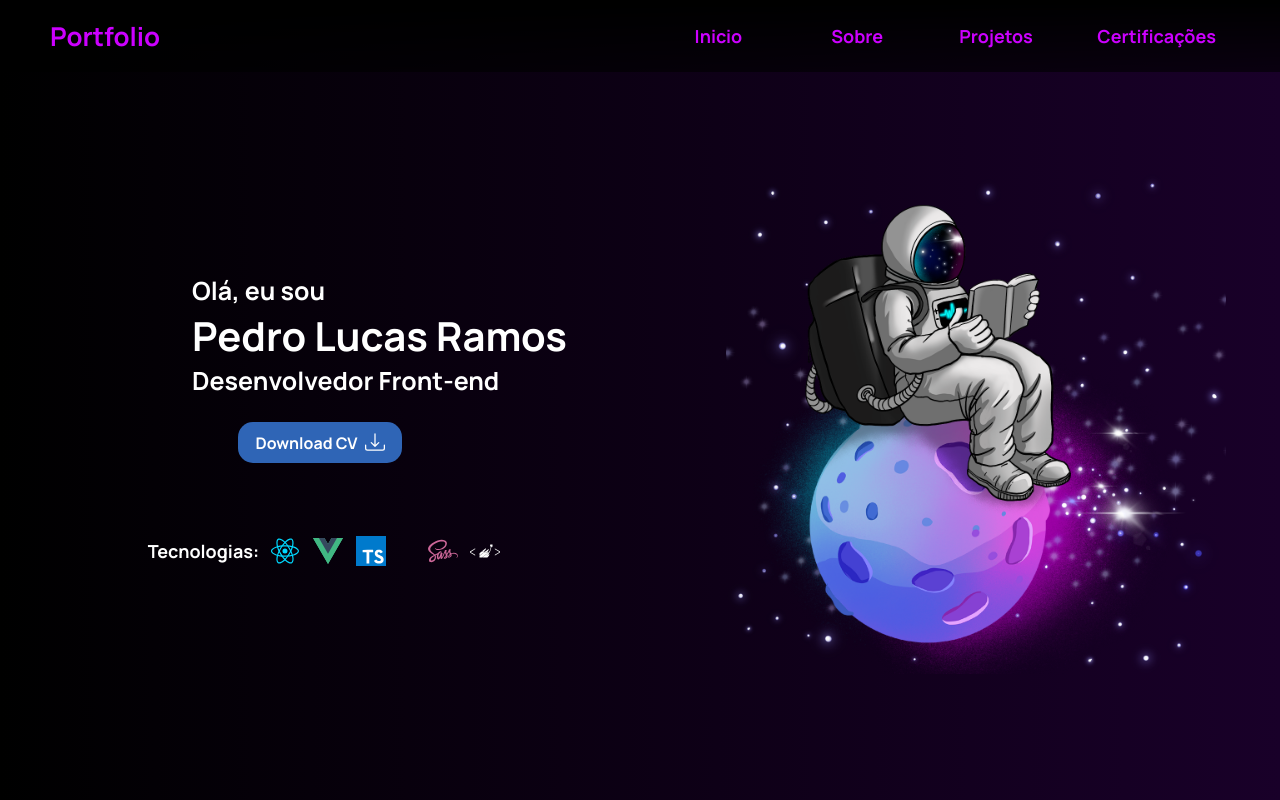
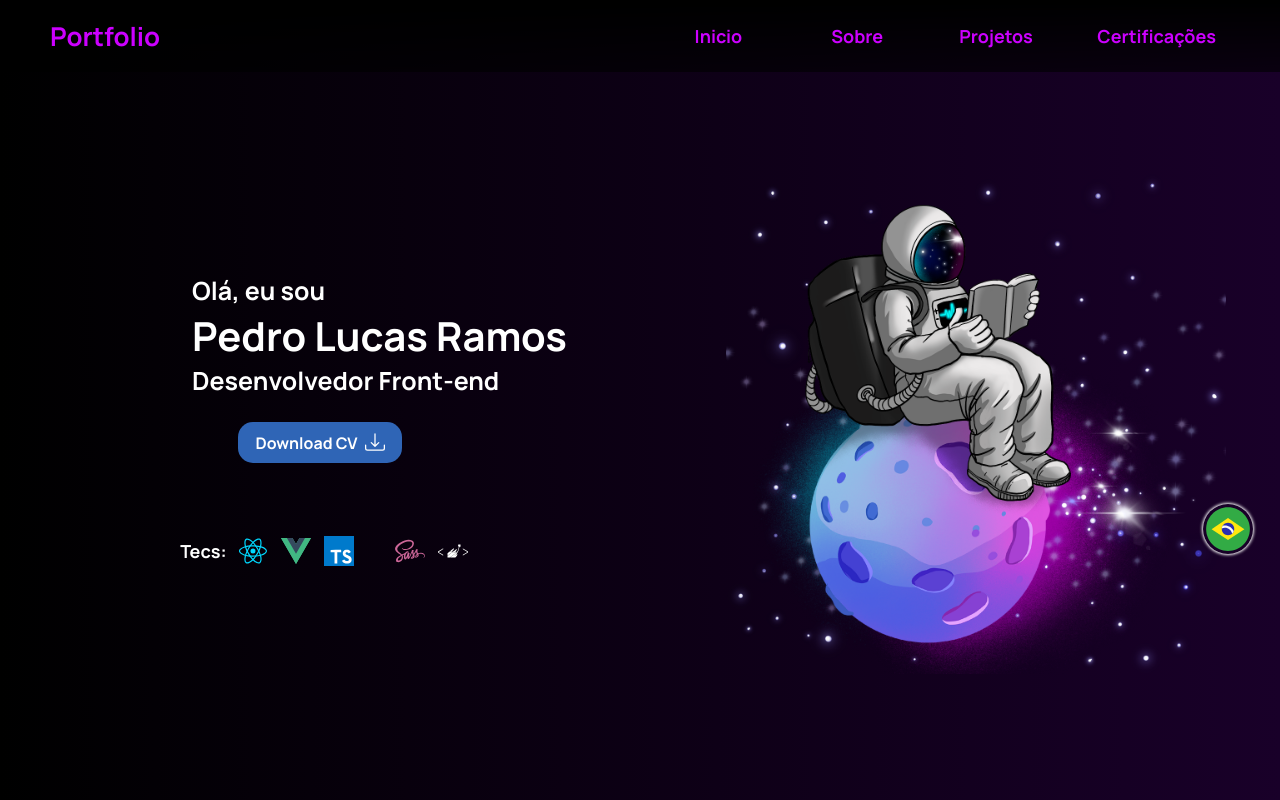
Before and after one commit to pmramoss/pr_portfolio, a React (Create React App) app: page / in a window 1280 px wide. Shown: the top 800 px of the page. Built offline with nearby package versions, Linux system fonts and the light colour scheme; some icons are missing.

Commit message:
Criando arquivo de traducao

```diff
--- a/src/components/AboutMe/index.tsx
+++ b/src/components/AboutMe/index.tsx
@@ -10,7 +10,7 @@ export default function AboutMe(){
                </div>
                <div className={styles.aboutme__info}>
                     <h3>Sobre mim</h3>
-                    <p className={styles.aboutme__info__text}>Encontrei meu amor na programação e desde então venho estudando e me dedicando ao máximo para desenvolver minhas habilidades. Hoje possuo conhecimentos centrados no Front-end, usando <strong> React, Vue e Typescript</strong>, além das bibliotecas de css:<strong> Sass e Styled Components</strong>. Tenho como ponto forte o trabalho em equipe pois possuo boas habilidades comunicativas tanto para apresentações em público como no dia a dia.</p>
+                    <p className={styles.aboutme__info__text}>Encontrei meu amor na programação e desde então venho estudando e me dedicando ao máximo para desenvolver minhas habilidades. Hoje possuo conhecimentos centrados no Front-end, usando <strong>React, Vue, Typescript e AEM</strong>, além das bibliotecas de css:<strong>Sass e Styled Components</strong>. Tenho como ponto forte o trabalho em equipe pois possuo boas habilidades comunicativas tanto para apresentações em público como no dia a dia.</p>
                     <div className={styles.aboutme__info__certifications}>
                          <a href="/certificate">Certificações <GiAchievement /></a>
                     </div>
--- a/src/components/Certificate/index.tsx
+++ b/src/components/Certificate/index.tsx
@@ -1,7 +1,7 @@
 import styles from "./Certificate.module.scss"
 
 export default function Certificate( ){
-     const cursos =[{
+     const courses =[{
           name: "React: Integrating your React project with APIs",
           path: "https://cursos.alura.com.br/certificate/72c58814-bf41-455a-b5d0-f76094152fce"
      }, {
@@ -20,7 +20,7 @@ export default function Certificate( ){
           name: "SASS: Syntactically Spectacular CSS",
           path: "https://cursos.alura.com.br/certificate/b5a8e6bf-c28f-4612-b4a7-13c6d1fbdf46"
      }, {
-          name: "Curso Vue JS 2 - O Guia Completo (incl. Vue Router & Vuex)",
+          name: "Vue JS 2 - Vue Router & Vuex",
           path: "https://udemy-certificate.s3.amazonaws.com/image/UC-0148db9a-3ad3-4beb-9f00-b98d51411eab.jpg"
      }
 ]
@@ -31,9 +31,9 @@ export default function Certificate( ){
                </div>
                <div className={styles.certificates__courses}>
                     <ul>
-                         {cursos.map((cursos, index) => (
+                         {courses.map((courses, index) => (
                               <li key={index}>
-                                   <a href={cursos.path} target="_blank">{cursos.name}</a>
+                                   <a href={courses.path} target="_blank">{courses.name}</a>
                               </li>
                          ))}
                     </ul>
--- a/src/components/Header/Header.module.scss
+++ b/src/components/Header/Header.module.scss
@@ -61,7 +61,12 @@
 }
 
 .nav {
-     width: 50%;
+     @include breakpoint(xs){
+          width: 50%;
+     }
+     @include breakpoint(sm){
+          width: 30%;
+     }
      position: fixed;
      border-radius: 0 0 0 15px;
      top: 72px;
--- a/src/components/Home/Home.module.scss
+++ b/src/components/Home/Home.module.scss
@@ -257,4 +257,49 @@
                }
           }
      }
+
+     button {
+          position: fixed;
+          cursor: pointer;
+          @include centralize;
+          border-radius: 45px 45px 45px;
+          @include breakpoint(xs){
+               box-shadow: 0 0 3px 1px white;
+               top: 33.5rem;
+               right: 1.7rem;
+               & > svg {
+                    width: 30px;
+                    height: 30px;
+               }
+          }
+          @include breakpoint(sm){
+               top: 31.5rem;
+               right: 1.7rem;
+               &:hover{
+                    box-shadow: 0 0 10px 3px white;
+               }
+               & > svg {
+                    width: 50px;
+                    height: 50px;
+               }
+          }
+          @include breakpoint(xl){
+               top: 52rem;
+               right: 3rem;
+               &:hover{
+                    box-shadow: 0 0 10px 3px white;
+               }
+               & > svg {
+                    width: 65px;
+                    height: 65px;
+               }
+          }
+          @include breakpoint(xxl){
+               top: 68.5rem;
+               & > svg {
+                    width: 65px;
+                    height: 65px;
+               }
+          }
+     }
 }
--- a/src/components/Home/index.tsx
+++ b/src/components/Home/index.tsx
@@ -7,6 +7,8 @@ import {ReactComponent as VueLogo} from "../../assets/svgs/vue.svg"
 import {ReactComponent as TypeLogo} from "../../assets/svgs/typescript.svg"
 import {ReactComponent as SassLogo} from "../../assets/svgs/sass.svg"
 import {ReactComponent as AdobeLogo} from "../../assets/svgs/adobe.svg"
+import {ReactComponent as Bra} from "../../assets/svgs/brasil.svg"
+import {ReactComponent as Usa} from "../../assets/svgs/usa.svg"
 
 export default function Home( ){
      return(
@@ -24,7 +26,7 @@ export default function Home( ){
                          <a href="">Download CV <BsDownload /></a>
                     </div>
                     <div className={styles.home__info__tecs}>
-                         <h3>Tecnologias:</h3>
+                         <h3>Tecs:</h3>
                          <ul>
                               <li><ReactLogo/></li>
                               <li><VueLogo/></li>
@@ -35,6 +37,7 @@ export default function Home( ){
                          </ul>
                     </div>
                </div>
+               <button><Bra/></button>
           </div>
      )
 }
--- a/src/components/Projects/index.tsx
+++ b/src/components/Projects/index.tsx
@@ -20,7 +20,7 @@ export default function Projects( ){
           code: "github",
           link: ""
      }, {
-          name: "Formulário",
+          name: "Form",
           description: "Formulário com verificação. Após preenchê-lo totalmente e sem erros, será redirecionado a uma nova página, indicando sucesso no cadastro.",
           tags: ["React", "Styled Components"],
           image: form,
```
Also changed, not shown: src/translations/translation.json (+56 -2 lines), src/assets/svgs/brasil.svg (added), src/assets/svgs/usa.svg (added), src/styles/App.module.scss (added).
